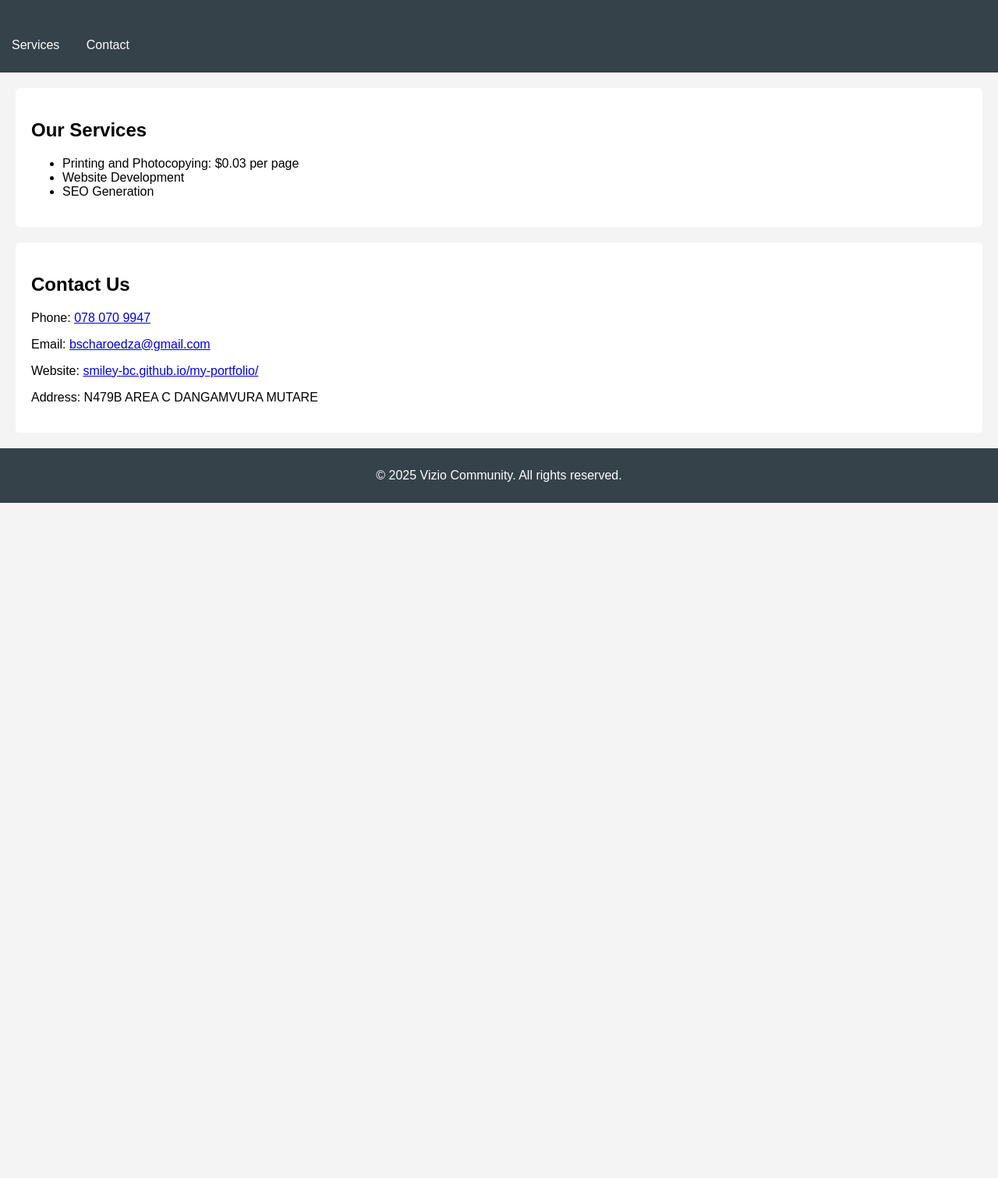
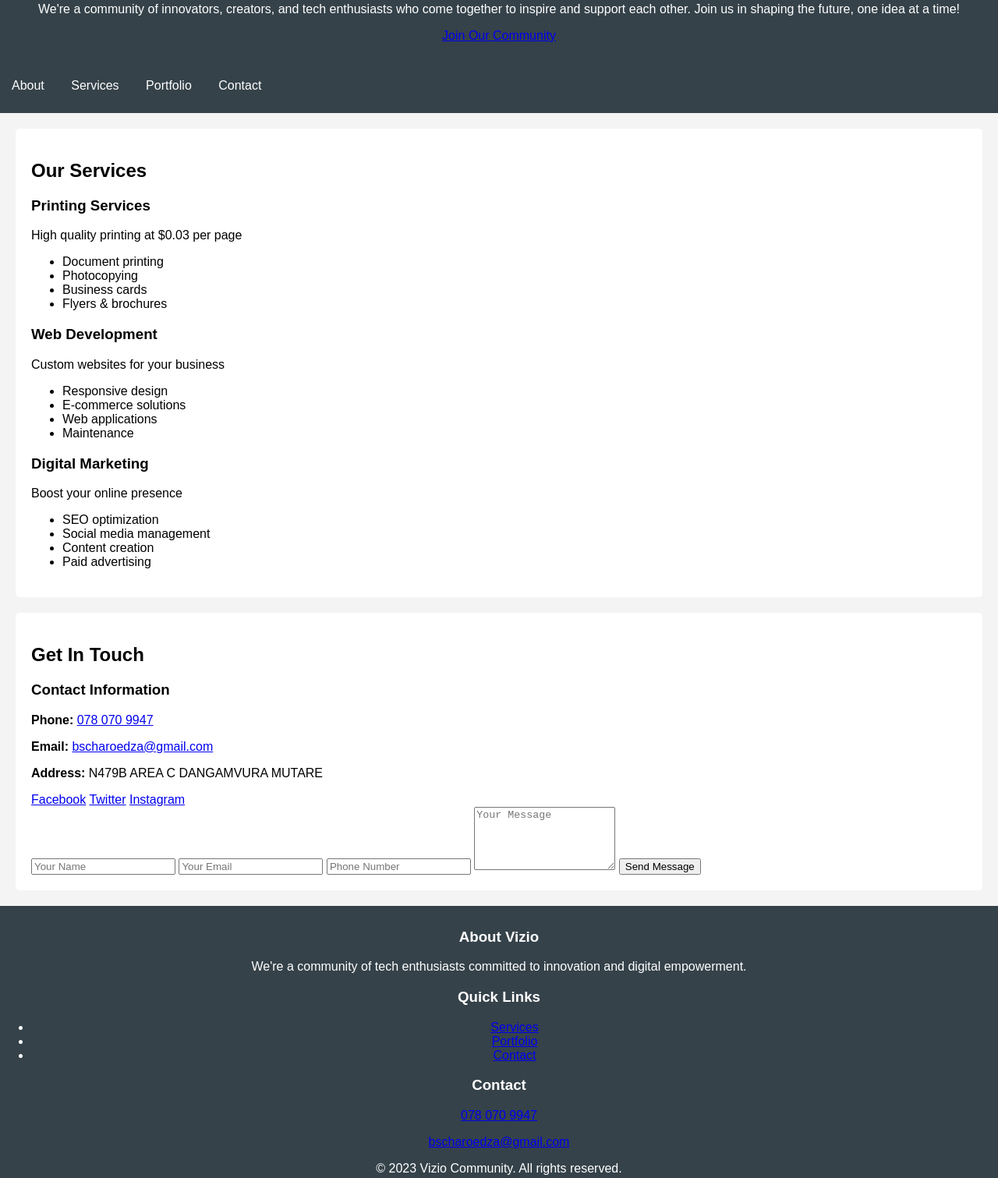
Before and after one commit to smiley-bc/vizio-community, a plain HTML site: page index.html in a window 1280 px wide. Shown: the part 235-1746 px from the top of the page at 78% size. Before the commit the page ends 880 px from the top, so only its background shows below. Drawn offline with Linux system fonts and the light colour scheme; a script that the page names is missing.

Commit message:
Update index.html

```diff
--- a/index.html
+++ b/index.html
@@ -10,38 +10,106 @@
     <link rel="stylesheet" href="styles.css">
 </head>
 <body>
-    <header>
+    <header class="hero">
         <img src="logo_369170_1752171749.jpg" alt="Vizio Community Logo" class="logo">
         <h1>Welcome to Vizio Community</h1>
-        <p>A vibrant tech hub where like-minded individuals share their dreams and passions!</p>
+        <p class="tagline">A vibrant tech hub where like-minded individuals share their dreams and passions!</p>
+        <p>We're a community of innovators, creators, and tech enthusiasts who come together to inspire and support each other. Join us in shaping the future, one idea at a time!</p>
+        <a href="#contact" class="cta-button">Join Our Community</a>
     </header>
 
     <nav>
         <ul>
+            <li><a href="#about">About</a></li>
             <li><a href="#services">Services</a></li>
+            <li><a href="#portfolio">Portfolio</a></li>
             <li><a href="#contact">Contact</a></li>
         </ul>
     </nav>
 
-    <section id="services">
+    <section id="services" class="services-section">
         <h2>Our Services</h2>
-        <ul>
-            <li>Printing and Photocopying: $0.03 per page</li>
-            <li>Website Development</li>
-            <li>SEO Generation</li>
-        </ul>
+        <div class="services-grid">
+            <div class="service-card">
+                <h3>Printing Services</h3>
+                <p>High quality printing at $0.03 per page</p>
+                <ul>
+                    <li>Document printing</li>
+                    <li>Photocopying</li>
+                    <li>Business cards</li>
+                    <li>Flyers & brochures</li>
+                </ul>
+            </div>
+            <div class="service-card">
+                <h3>Web Development</h3>
+                <p>Custom websites for your business</p>
+                <ul>
+                    <li>Responsive design</li>
+                    <li>E-commerce solutions</li>
+                    <li>Web applications</li>
+                    <li>Maintenance</li>
+                </ul>
+            </div>
+            <div class="service-card">
+                <h3>Digital Marketing</h3>
+                <p>Boost your online presence</p>
+                <ul>
+                    <li>SEO optimization</li>
+                    <li>Social media management</li>
+                    <li>Content creation</li>
+                    <li>Paid advertising</li>
+                </ul>
+            </div>
+        </div>
     </section>
 
-    <section id="contact">
-        <h2>Contact Us</h2>
-        <p>Phone: <a href="tel:+26780709947">078 070 9947</a></p>
-        <p>Email: <a href="mailto:bscharoedza@gmail.com">bscharoedza@gmail.com</a></p>
-        <p>Website: <a href="https://smiley-bc.github.io/my-portfolio/" target="_blank">smiley-bc.github.io/my-portfolio/</a></p>
-        <p>Address: N479B AREA C DANGAMVURA MUTARE</p>
+    <section id="contact" class="contact-section">
+        <h2>Get In Touch</h2>
+        <div class="contact-container">
+            <div class="contact-info">
+                <h3>Contact Information</h3>
+                <p><strong>Phone:</strong> <a href="tel:+26780709947">078 070 9947</a></p>
+                <p><strong>Email:</strong> <a href="mailto:bscharoedza@gmail.com">bscharoedza@gmail.com</a></p>
+                <p><strong>Address:</strong> N479B AREA C DANGAMVURA MUTARE</p>
+                <div class="social-links">
+                    <a href="#" target="_blank">Facebook</a>
+                    <a href="#" target="_blank">Twitter</a>
+                    <a href="#" target="_blank">Instagram</a>
+                </div>
+            </div>
+            <form class="contact-form">
+                <input type="text" placeholder="Your Name" required>
+                <input type="email" placeholder="Your Email" required>
+                <input type="tel" placeholder="Phone Number">
+                <textarea placeholder="Your Message" rows="5" required></textarea>
+                <button type="submit">Send Message</button>
+            </form>
+        </div>
     </section>
 
     <footer>
-        <p>&copy; 2025 Vizio Community. All rights reserved.</p>
+        <div class="footer-content">
+            <div class="footer-section about">
+                <h3>About Vizio</h3>
+                <p>We're a community of tech enthusiasts committed to innovation and digital empowerment.</p>
+            </div>
+            <div class="footer-section links">
+                <h3>Quick Links</h3>
+                <ul>
+                    <li><a href="#services">Services</a></li>
+                    <li><a href="#portfolio">Portfolio</a></li>
+                    <li><a href="#contact">Contact</a></li>
+                </ul>
+            </div>
+            <div class="footer-section contact">
+                <h3>Contact</h3>
+                <p><a href="tel:+26780709947">078 070 9947</a></p>
+                <p><a href="mailto:bscharoedza@gmail.com">bscharoedza@gmail.com</a></p>
+            </div>
+        </div>
+        <div class="copyright">
+            <p>&copy; 2023 Vizio Community. All rights reserved.</p>
+        </div>
     </footer>
 
     <script src="script.js"></script>
```
